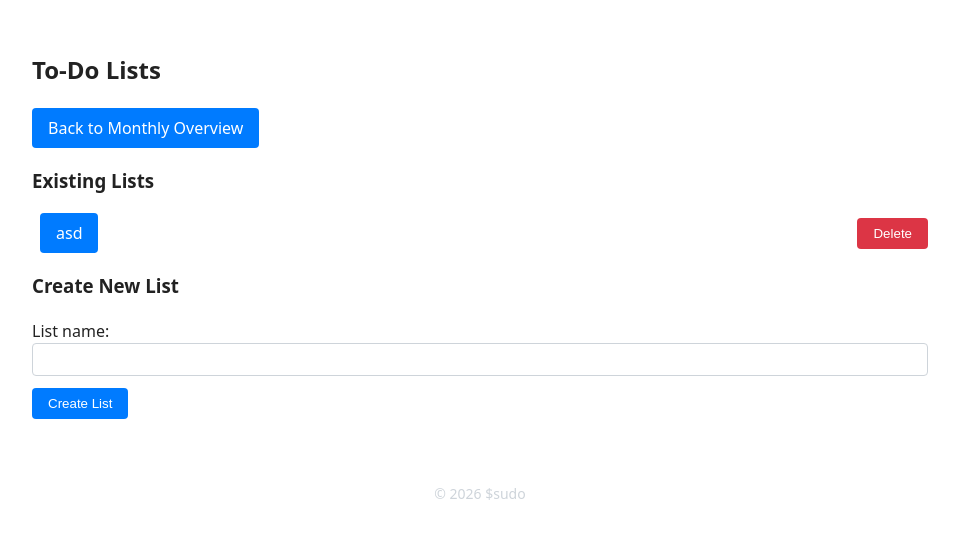
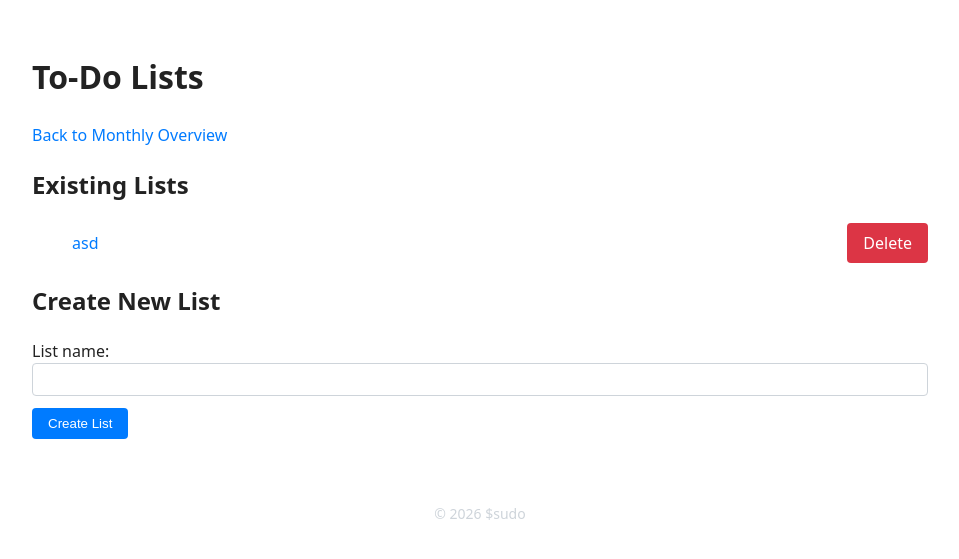
Before and after one commit to codyjwalker/DailyTaskTracker, a Flask app: page /todolists in a window 1280 px wide. Shown: the part 49-608 px from the top of the page, without its empty margins (160-1119 px from the left). Run offline with Flask 3, Linux system fonts and the light colour scheme; a user stored in the database is signed in.

Commit message:
Fix issue with todolist management page where links to todo lists were broken and formatting was poor, and buttons to create/delete tasks did not work.

```diff
--- a/app/routes/todo.py
+++ b/app/routes/todo.py
@@ -1,6 +1,5 @@
 # app/routes/todo.py
 """Routes for the To‑Do list."""
-
 from datetime import datetime, timedelta
 from flask import (
     render_template,
@@ -41,6 +40,7 @@ def todolists():
     return render_template('todo/lists.html', todo_lists=todo_lists)
 
 # ---------- 2. Delete‑confirmation flow ----------
+# NOTE: The trailing space in the original path broke the URL; it is now corrected.
 @bp.route('/todolists/delete/<int:list_id>', methods=['GET', 'POST'])
 @login_required
 def confirm_delete_list(list_id):
@@ -60,8 +60,7 @@ def confirm_delete_list(list_id):
 @bp.route('/todolist/<int:list_id>', methods=['GET', 'POST'])
 @login_required
 def todolist(list_id):
-    """Render the To‑Do list for a given list_id and handle add/complete/remove
-    actions."""
+    """Render the To‑Do list for a given list_id and handle add/complete/remove actions."""
     todo_list = (
         TodoList.query.filter_by(id=list_id, user_id=current_user.id)
         .first_or_404()
--- a/app/static/css/style.css
+++ b/app/static/css/style.css
@@ -138,3 +138,19 @@ footer { text-align: center; margin-top: 2rem; color: var(--border); font-size:
 .task-section h3 {
   margin-top: 0;
 }
+
+/* 13. Lists page */
+.list-group {
+    list-style: none;
+    padding: 0;
+    margin: 0;
+}
+.list-group-item {
+    display: flex;
+    justify-content: space-between;
+    align-items: center;
+    padding: .5rem .75rem;
+    border: 1px solid var(--border);
+    border-radius: var(--border-radius);
+    margin-bottom: .5rem;
+}
--- a/app/templates/todo/lists.html
+++ b/app/templates/todo/lists.html
@@ -1,35 +1,35 @@
 {% extends "base.html" %}
-
 {% block title %}To‑Do Lists{% endblock %}
 
 {% block content %}
 <div class="container">
-  <h2>To‑Do Lists</h2>
-  <a href="{{ url_for('main.monthly') }}" class="btn">Back to Monthly Overview</a>
+    <h1>To‑Do Lists</h1>
+    <p><a href="{{ url_for('main.monthly') }}">Back to Monthly Overview</a></p>
 
-  <h3>Existing Lists</h3>
+    <h2>Existing Lists</h2>
     {% if todo_lists %}
+        <ul class="list-unstyled">
         {% for lst in todo_lists %}
-      <div class="list-item">
-        <a href="{{ url_for('main.todolist', list_id=lst.id) }}" class="btn">{{ lst.name }}</a>
-        <form method="post" action="{{ url_for('main.confirm_delete_list', list_id=lst.id) }}" style="display:inline;">
-			<input type="hidden" name="csrf_token" value="{{ csrf_token() }}">
-          <button type="submit" class="btn delete-btn">Delete</button>
-        </form>
-      </div>
+            <li class="list-item">
+                <a href="{{ url_for('main.todolist', list_id=lst.id) }}">{{ lst.name }}</a>
+                <a href="{{ url_for('main.confirm_delete_list', list_id=lst.id) }}"
+                   class="btn delete-btn btn-sm">Delete</a>
+            </li>
         {% endfor %}
+        </ul>
     {% else %}
         <p>No to‑do lists yet.</p>
     {% endif %}
 
-  <h3>Create New List</h3>
-  <form method="post" action="{{ url_for('main.todolists') }}">
+    <h2>Create New List</h2>
+    <form action="{{ url_for('main.todolists') }}" method="post" class="mt-3">
           <input type="hidden" name="csrf_token" value="{{ csrf_token() }}">
+        <input type="hidden" name="action" value="create">
         <div class="form-group">
-      <label for="list_name">List name:</label>
-      <input type="text" id="list_name" name="name" class="form-control" required>
+            <label for="list-name">List name:</label>
+            <input type="text" id="list-name" name="name" class="form-control" required>
         </div>
-    <button type="submit" class="btn">Create List</button>
+        <button type="submit" class="btn btn-primary mt-2">Create List</button>
     </form>
 </div>
 {% endblock %}
--- a/app/templates/todo/todolist.html
+++ b/app/templates/todo/todolist.html
@@ -54,7 +54,7 @@
         <button type="submit" class="btn complete-btn">Complete</button>
       </form>
       <form method="post" action="{{ url_for('main.todolist', list_id=todo_list.id) }}" style="display:inline;">
-        {{ csrf_token() }}
+        <input type="hidden" name="csrf_token" value="{{ csrf_token() }}">
         <input type="hidden" name="action" value="remove">
         <input type="hidden" name="item_id" value="{{ item.id }}">
         <button type="submit" class="btn delete-btn">Remove</button>
```
Also changed, not shown: app/templates/todo/confirm_delete.html (+11 -7 lines), instance/app.db. Lines whose indentation alone changed are shown as unchanged.
